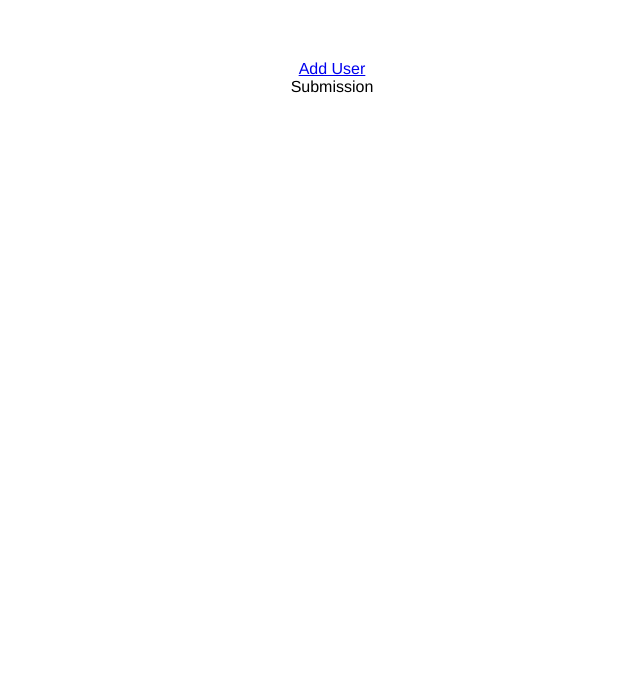
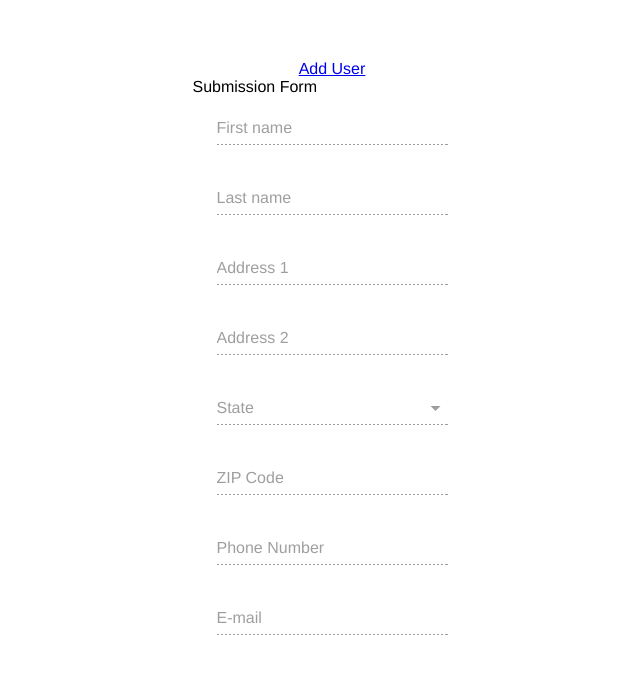
Before and after one commit to ronchhua/form, a Vue app: page /person-detail in a window 1280 px wide. Shown: the top 674 px of the page, without its empty margins (308-948 px from the left). Built offline with nearby package versions, Linux system fonts and the light colour scheme.

Commit message:
progress

```diff
--- a/src/components/Form.vue
+++ b/src/components/Form.vue
@@ -9,7 +9,7 @@
 
         <v-col cols="12" md="24">
             <v-text-field
-                v-model="firstname"
+              v-model="firstName"
               :rules="nameRules"
               :counter="10"
               label="First name"
@@ -17,7 +17,7 @@
             ></v-text-field>
 
             <v-text-field
-                v-model="lastname"
+              v-model="lastName"
               :rules="nameRules"
               :counter="10"
               label="Last name"
@@ -101,8 +101,8 @@ export default {
   data() {
     return {
       validForm: false,
-      firstname: '',
-      lastname: '',
+      firstName: '',
+      lastName: '',
       nameRules: [
         v => !!v || 'Name is required',
         v => v.length <= 10 || 'Name must be less than 10 characters',
@@ -192,7 +192,9 @@ export default {
       formEntries['phoneNumber'] = this.phoneNumber;
       formEntries['email'] = this.email;
 
-      //this.$store.dispatch('saveFields', formEntries);
+      this.$store.dispatch('saveFields', formEntries);
+
+      this.$router.push('/person-detail');
     },
 
   },
--- a/src/components/Submission.vue
+++ b/src/components/Submission.vue
@@ -1,14 +1,95 @@
 <template>
   <div class="Submission">
-    Submission
+    <v-form v-model="validForm">
+      <v-container>
+        <v-row>
+          Submission Form
+        </v-row>
+
+        <v-col cols="12" md="24">
+            <v-text-field
+              v-model="completedForm['firstName']"
+              label="First name"
+              disabled
+            ></v-text-field>
+
+            <v-text-field
+              v-model="completedForm['lastName']"
+              label="Last name"
+              disabled
+            ></v-text-field>
+
+            <v-text-field
+              v-model="completedForm['address1']"
+              label="Address 1"
+              disabled
+            ></v-text-field>
+
+            <v-text-field
+              v-model="completedForm['address2']"
+              label="Address 2"
+              disabled
+            ></v-text-field>
+
+            <v-select
+              v-model="completedForm['state']"
+              label="State"
+              disabled
+            ></v-select>
+
+            <v-text-field
+              v-model="completedForm['zipCode']"
+              label="ZIP Code"
+              disabled
+            ></v-text-field>
+
+            <v-text-field
+              v-model="completedForm['phoneNumber']"
+              label="Phone Number"
+              disabled
+            ></v-text-field>
+
+            <v-text-field
+              v-model="completedForm['email']"
+              label="E-mail"
+              disabled
+            ></v-text-field>
+
+        </v-col>
+
+      </v-container>
+    </v-form>
   </div>
 </template>
 
 <script>
 export default {
   name: 'Submission',
-  props: {
-  }
+  data() {
+    return {
+      completedForm: {
+        firstName: null,
+        lastName: null,
+        address1: null,
+        address2: null,
+        state: null,
+        zipCode: null,
+        phoneNumber: null,
+        email: null,
+      },
+    }
+  },
+
+  mounted() {
+
+    var storedForm = this.$store.getters.getForm;
+
+    for(var entry in this.completedForm) {
+      this.completedForm[entry] = storedForm[entry];
+    }
+  },
+
+
 }
 </script>
 
--- a/src/store/store.js
+++ b/src/store/store.js
@@ -21,24 +21,16 @@ export const store = new Vuex.Store( {
 
     //Create functions that can modify these states
     mutations: {
-/*
+
         setFields(state, newFields) {
 
             for(var field in state.form) {
-
+                state.form[field] = newFields[field];
+                //console.log(field, state.form[field]);
             }
 
-            state.form.firstName= newFields.firstName });
-            completedForm.push({ 'lastName': this.firstname });
-            completedForm.push({ 'address1': this.address1 });
-            completedForm.push({ 'address2': this.address2 });
-            completedForm.push({ 'state': this.state });
-            completedForm.push({ 'zipCode': this.zipCode });
-            completedForm.push({ 'phoneNumber': this.phoneNumber });
-            completedForm.push({ 'email': this.email });
+        },
 
-        },
-*/
 
     },
 
@@ -53,10 +45,10 @@ export const store = new Vuex.Store( {
 
     //Gets values of states.
     getters: {
-        /*getRotation (state) {
-            return state.rotation;
+        getForm (state) {
+            return state.form;
         },
-*/
+
     }
 
 });
```
Lines whose indentation alone changed are shown as unchanged.
